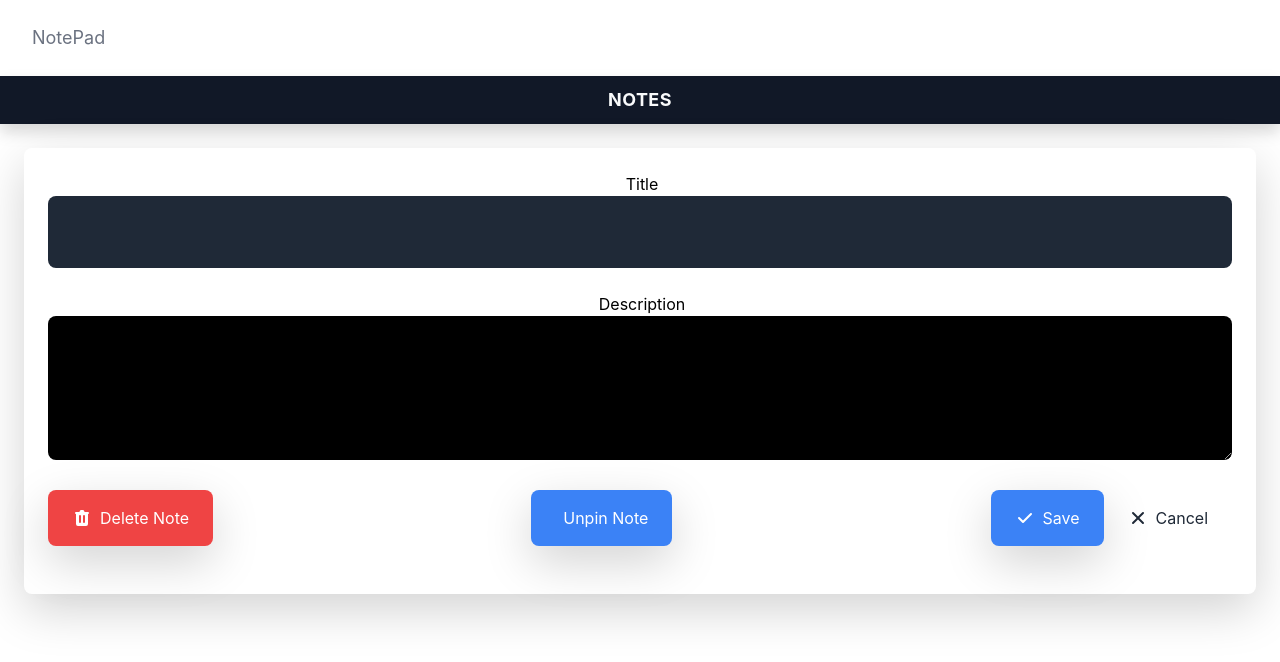
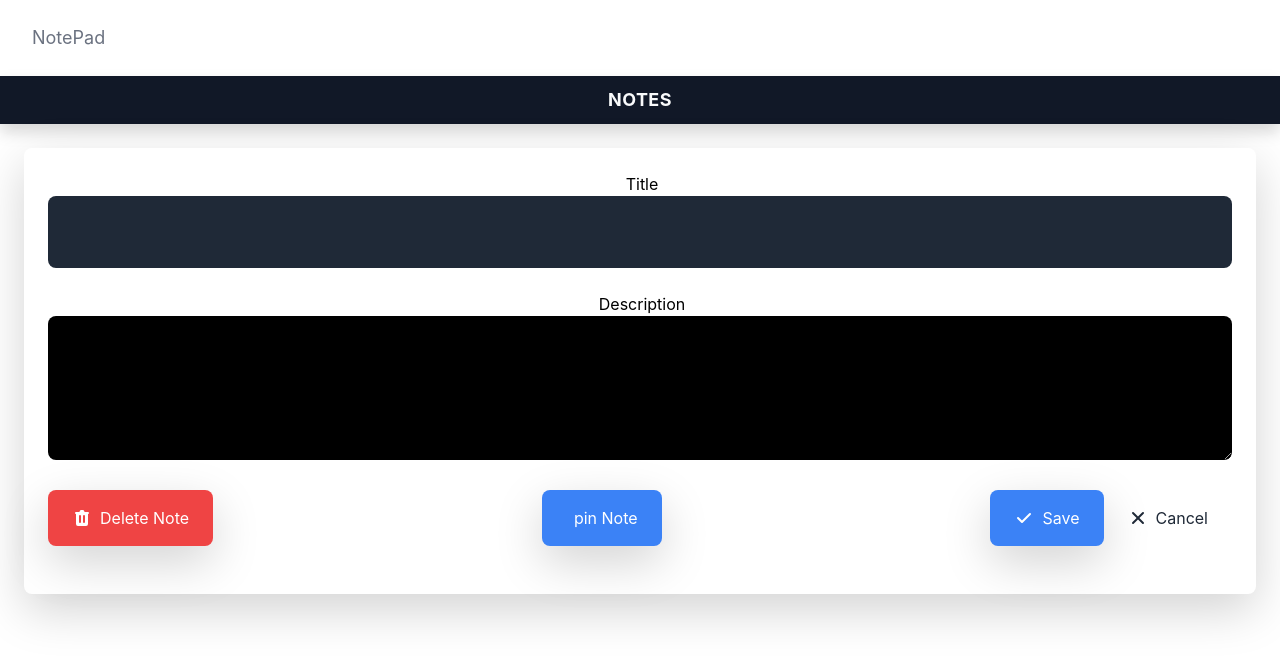
Before and after one commit to PranavBhalerao-10/Notepad, a React (Create React App) app: page /edit/1 in a window 1280 px wide. Shown: the top 662 px of the page. Built offline with nearby package versions, Linux system fonts and the light colour scheme.

Commit message:
pin note change

```diff
--- a/src/components/EditNote/EditNote.component.jsx
+++ b/src/components/EditNote/EditNote.component.jsx
@@ -111,7 +111,7 @@ class EditNote extends Component {
                             </div>
                             <div>
                                 <button onClick={this.handlePinChange.bind(this)} className="bg-blue-500 text-white px-6 py-3 inline-block mb-6 shadow-lg rounded-lg hover:shadow flex items-center">
-                                    <span className="hidden ml-2 md:inline">{this.state.isPinned ? 'Pin Note' : 'Unpin Note'}</span>
+                                    <span className="hidden ml-2 md:inline">{this.state.isPinned ? 'Unpin Note' : 'pin Note'}</span>
                                 </button>
                             </div>
                             <div className="flex">
```
